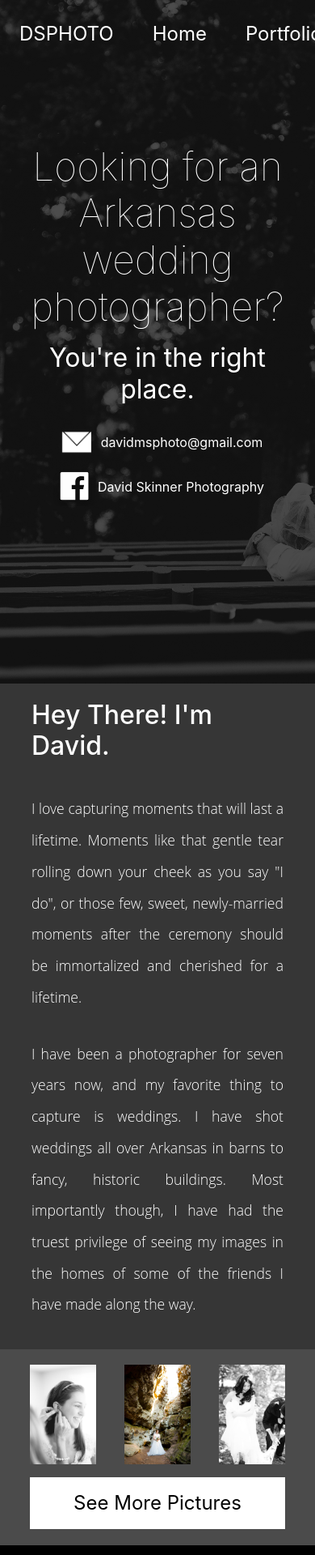
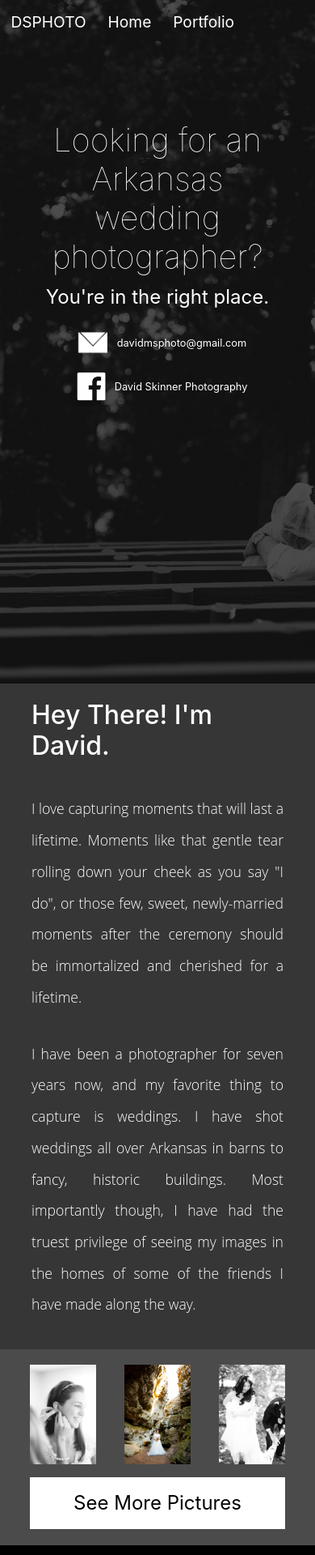
Before and after one commit to davidskinner/photography-site, an Angular app in the folder photographysite/: page / in a window 390 px wide. Shown: the top 1920 px of the page at 81% size. Built offline with nearby package versions, Linux system fonts and the light colour scheme.

Commit message:
fixing responsive behavior on phones

```diff
--- a/photographysite/src/app/footer/footer.component.html
+++ b/photographysite/src/app/footer/footer.component.html
@@ -1,12 +1,12 @@
 <div class="footer-container">
     <div class="d-flex" style="justify-content: space-between">
-        <div style="padding:0 5%">
+        <div style="margin-left: 5%;">
             <div class="d-flex">
                 <a href="mailto:davidmsphoto@gmail.com" target="_blank">
                     <img src="assets/whiteemail.png" style="width:60px;">
                 </a>
                 <a href="https://www.facebook.com/davidmsphoto/" target="_blank">
-                    <img src="assets/fbiconwhite.png" style="width:58px;">
+                    <img src="assets/fbiconwhite.png" style="width:60px;">
                 </a>
             </div>
 
@@ -14,9 +14,8 @@
         <div class="center-text-vertically" style="text-align: center">
             © David Skinner Photography | All Rights Reserved
         </div>
-        <div class="center-text-vertically" style="text-align:right;padding:0 5%;">
+        <div class="center-text-vertically" style="text-align:right;margin-right: 5%;">
             written by Me :)
         </div>
     </div>
-
 </div>
--- a/photographysite/src/app/home/home.component.html
+++ b/photographysite/src/app/home/home.component.html
@@ -43,7 +43,7 @@
             <div class="d-flex">
                 <h2>
                     Hey There! I'm David.
-                    <span class="cute-wife">(and yes that's my cute wife)</span>
+                    <span class="cute-wife">(yep! that's my cute wife)</span>
                 </h2>
 
             </div>
--- a/photographysite/src/app/home/home.component.scss
+++ b/photographysite/src/app/home/home.component.scss
@@ -114,6 +114,19 @@
     font-size: .07em
 }
 @media only screen and (max-width: 600px) {
+
+    .home-question{
+        font-size:2.5em;
+    }
+
+    .statement{
+        font-size:1.5em;
+    }
+
+    .link-color{
+        font-size:.8em;
+    }
+
     .header-margin{
         margin:11vh 2em 1em 2em;
     }
--- a/photographysite/src/app/main-navigation/main-navigation.component.scss
+++ b/photographysite/src/app/main-navigation/main-navigation.component.scss
@@ -13,12 +13,13 @@
 
 @media only screen and (max-width: 600px) {
     .links {
-        margin: 0.5em;
+        margin: 0.3em;
+        font-size:1.2em;
     }
 }
 
 @media only screen and (max-width: 992px) {
     .links {
-        margin: 1em;
+        margin: .7em;
     }
 }
--- a/photographysite/src/app/portfolio/portfolio.component.ts
+++ b/photographysite/src/app/portfolio/portfolio.component.ts
@@ -1,7 +1,7 @@
 import { Router, NavigationStart, NavigationEnd } from '@angular/router';
 import { Component, OnInit, OnDestroy, Input } from '@angular/core';
 // Import this, and write at the top of your .ts file
-import {portfolio} from '../../Portfolio';
+import {portfolio} from '../portfolio/Portfolio';
 import { HostListener } from '@angular/core';
 @Component({
   selector: 'app-portfolio',
```
Also changed, not shown: photographysite/src/app/portfolio/Portfolio.ts (renamed from photographysite/src/Portfolio.ts).
